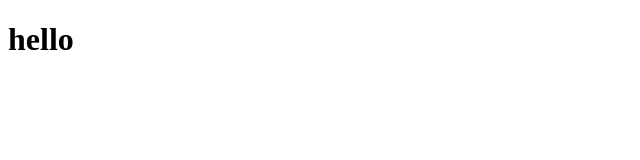
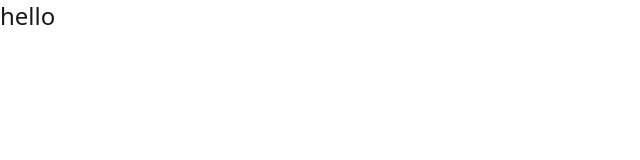
Before and after one commit to shahriar1100/ALPHABET-CLASH, a website: page index.html in a window 1280 px wide. Shown: the whole page, without its empty margins (0-640 px from the left). Drawn offline with Linux system fonts and the light colour scheme.

Commit message:
add some link

```diff
--- a/index.html
+++ b/index.html
@@ -1,11 +1,22 @@
 <!DOCTYPE html>
 <html lang="en">
-<head>
-    <meta charset="UTF-8">
-    <meta name="viewport" content="width=device-width, initial-scale=1.0">
+  <head>
+    <meta charset="UTF-8" />
+    <meta name="viewport" content="width=device-width, initial-scale=1.0" />
     <title>Alpha Game</title>
-</head>
-<body>
-    <h1>hello</h1>
-</body>
+    <link rel="stylesheet" href="src/output.css" />
+    <!-- google font -->
+    <link rel="preconnect" href="https://fonts.googleapis.com" />
+    <link rel="preconnect" href="https://fonts.gstatic.com" crossorigin />
+    <link
+      href="https://fonts.googleapis.com/css2?family=Anton&family=Inter:ital,opsz,wght@0,14..32,100..900;1,14..32,100..900&family=Poppins:ital,wght@0,100;0,200;0,300;0,400;0,500;0,600;0,700;0,800;0,900;1,100;1,200;1,300;1,400;1,500;1,600;1,700;1,800;1,900&display=swap"
+      rel="stylesheet"
+    />
+    <!-- google font -->
+  </head>
+  <body>
+    <h1 class="text-2xl">hello</h1>
+
+    <script src="js/script.js"></script>
+  </body>
 </html>
--- /dev/null
+++ b/src/input.css
@@ -0,0 +1,6 @@
+@import "tailwindcss";
+@plugin "daisyui";
+
+@theme {
+  --font-poppins: "Poppins", sans-serif;
+}
```
Also changed, not shown: package.json (added, +9 -0 lines), js/script.js (added), src/output.css (added), 1 other file.
